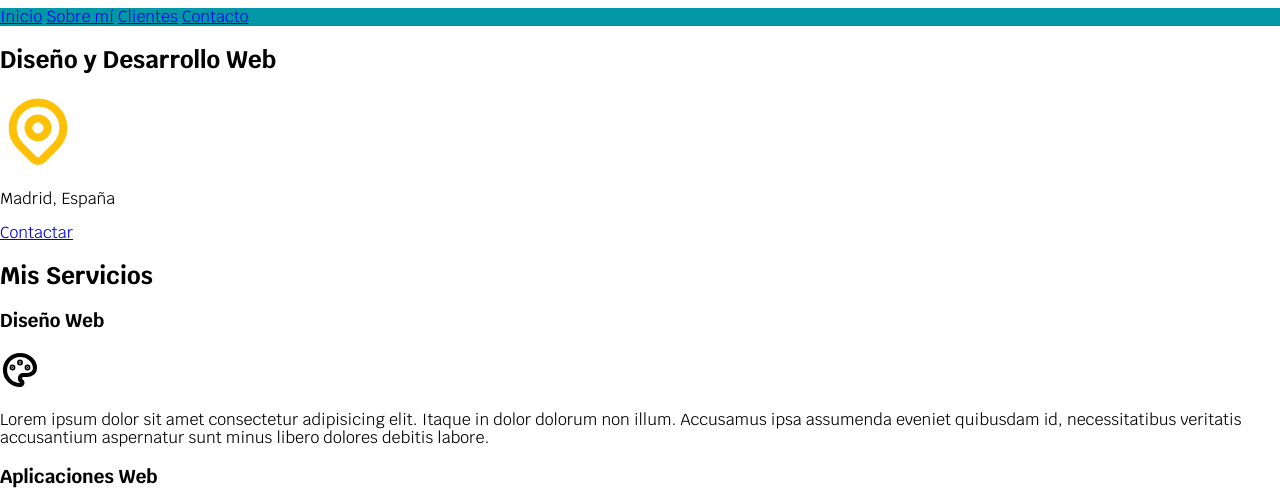
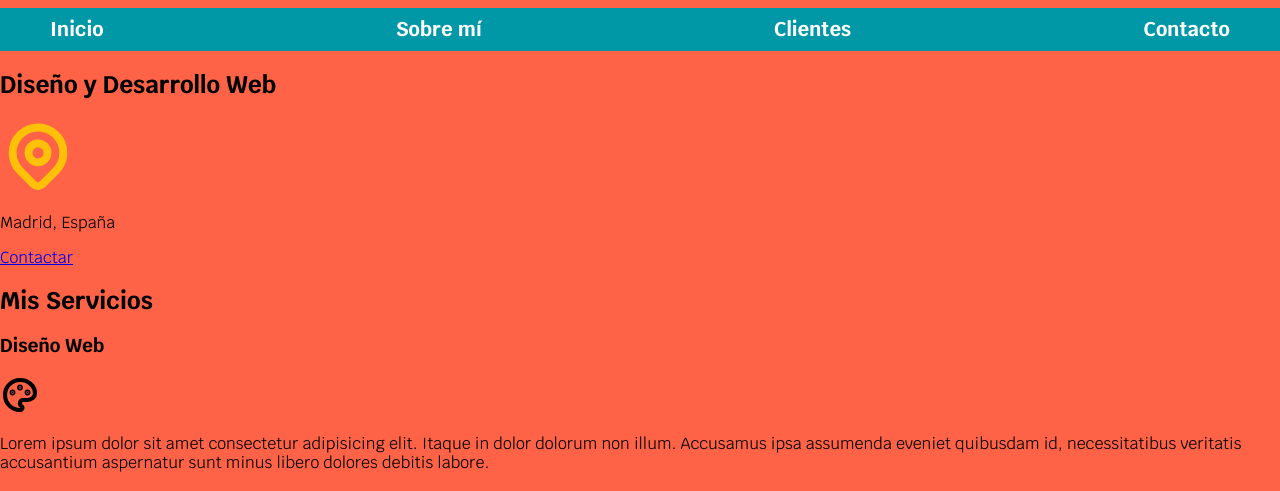
Before and after one commit to SanGilazana/Curso-Desarrollo-Web, a plain HTML site: page primer_proyecto/index.html in a window 1280 px wide. Shown: the part 87-578 px from the top of the page. Drawn offline with Linux system fonts and the light colour scheme.

Commit message:
mediaqueries

```diff
--- a/primer_proyecto/CSS/style.css
+++ b/primer_proyecto/CSS/style.css
@@ -1,5 +1,5 @@
 /*Pseudo-selectores (custom properties)*/
-:root{
+:root {
   --blanco: #ffffff;
   --oscuro: #212121;
   --primario: #ffc107;
@@ -7,7 +7,6 @@
   --gris: #757575;
 
   --fuente-principal: 3.8rem;
-
 }
 
 /* Regla para adaptar el formato de pantalla*/
@@ -16,10 +15,9 @@ html {
   font-size: 62.5%;
 }
 
-body{
+body {
   font-size: 16px;
-    font-family: 'Krub', sans-serif;
-
+  font-family: "Krub", sans-serif;
 }
 
 /**********************/
@@ -27,15 +25,47 @@ body{
 .titulo {
   text-align: center;
   font-size: var(--fuente-principal);
-
 }
 
 .titulo span {
   font-size: 2rem;
 }
+
+.contenedor {
+  width: 120rem;
+  margin: 0 auto;
+}
 /* Navegación */
+.nav-backgrnd {
+  background-color: var(--secuandario);
+}
+.navegacion-principal {
+  display: flex;
+  justify-content: space-between;
+}
 
-.navegacion-principal {
-    background-color: var(--secuandario);
+.navegacion-principal a {
+  padding: 1rem;
+  color: var(--blanco);
+  text-decoration: none; /* Quitar línea de enlace*/
+  font-size: 2rem;
+  font-weight: bold;
+}
 
+.navegacion-principal a:hover {
+  background-color: var(--primario);
+  color: var(--oscuro);
 }
+
+
+/** Media Queries**/
+
+@media (min-width: 400px){
+  body{
+    background-color: tomato;
+  }
+}
+
+@media (min-width: 768px){
+  background-color: blue;
+}
--- a/primer_proyecto/index.html
+++ b/primer_proyecto/index.html
@@ -21,7 +21,8 @@
         <h1 class="titulo">Sandra Gilazaña Martínez <span>Desarrolladora</span></h1>
     </header>
 
-    <nav class="navegacion-principal">
+    <div class="nav-backgrnd">
+    <nav class="navegacion-principal contenedor">
         <!--Copiar líneas. Windows: shift+alt+up/down Mac: shift+option+up/down-->
         <!-- comentar líneas: shift+alt+A -->
         <a href="index.html">Inicio</a>
@@ -29,7 +30,7 @@
         <a href="##">Clientes</a>
         <a href="##">Contacto</a>
     </nav>
-
+</div>
     <section>
 
         <h2>Diseño y Desarrollo Web</h2>
```
Lines whose indentation alone changed are shown as unchanged.
